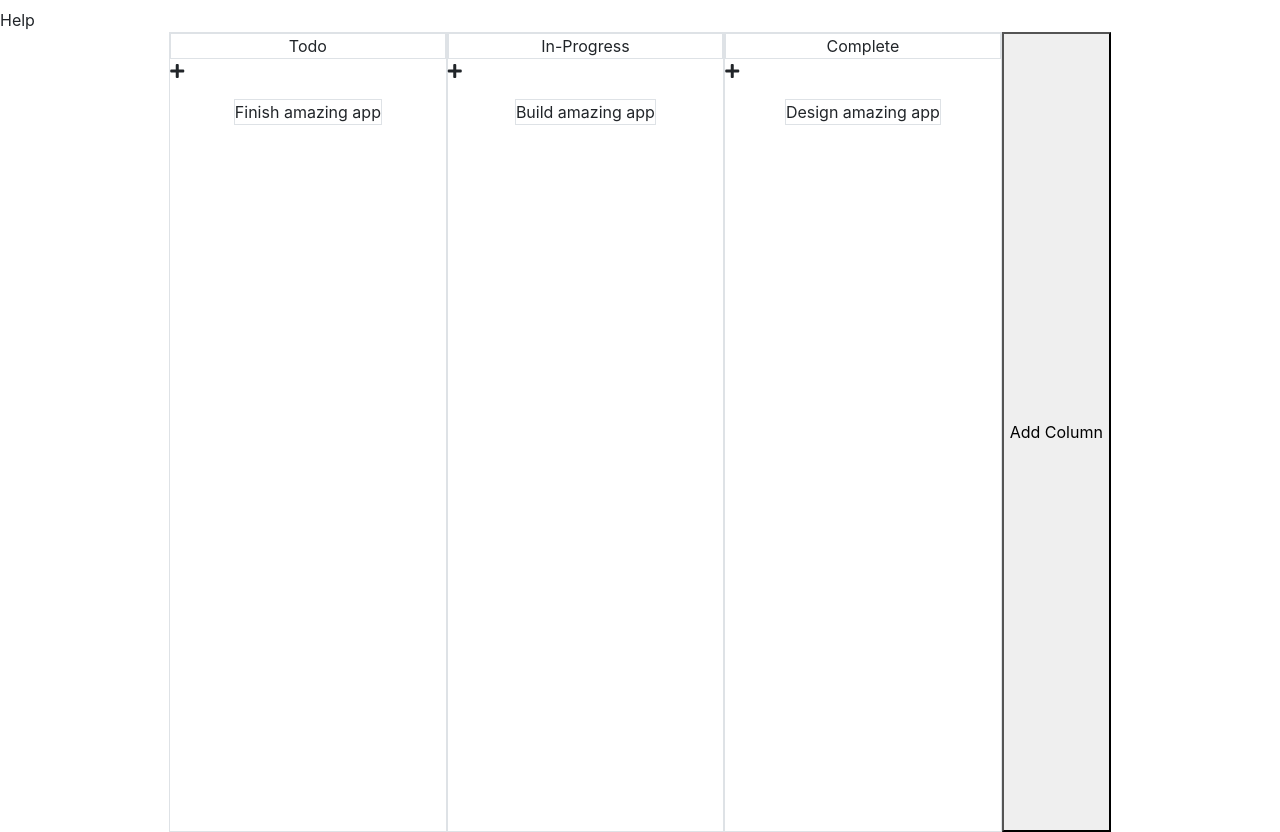
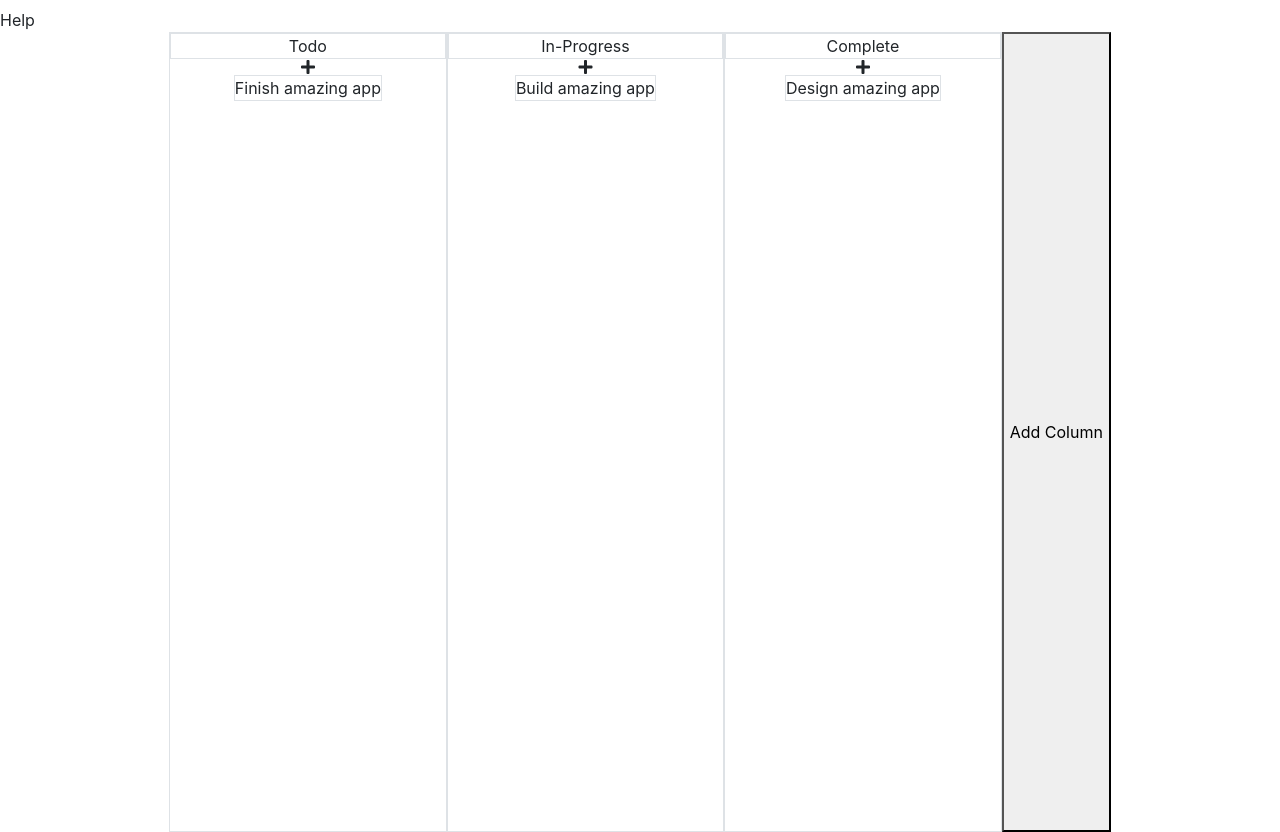
Before and after one commit to kusholhuq/js-olympics-team-overeact, a React (Create React App) app in the folder js-hackathon-olympics/: page / in a window 1280 px wide. Built offline with nearby package versions, Linux system fonts and the light colour scheme.

Commit message:
addColumn method updated to increase column count when called

```diff
--- a/js-hackathon-olympics/src/components/Column.jsx
+++ b/js-hackathon-olympics/src/components/Column.jsx
@@ -8,14 +8,19 @@ export default class Column extends React.Component {
     }
   }
 
+  addTask(event){
+    event.preventDefault();
+
+  }
+
   render() {
     return (
       <div className='w-25 vh-100 border'>
         <header className='border mx-0 w-100 d-flex justify-content-center'>
           {this.props.title}
         </header>
-        <div className='h-10'>
-          <div className="fas fa-plus"></div>
+        <div className="d-flex justify-content-center">
+          <i onClick={this.addTask} className="fas fa-plus"></i>
         </div>
         <div className='mx-0 w-100 d-flex justify-content-center'>
           {
--- a/js-hackathon-olympics/src/components/ColumnContainer.jsx
+++ b/js-hackathon-olympics/src/components/ColumnContainer.jsx
@@ -35,8 +35,14 @@ export default class ColumnContainer extends React.Component {
           content: [],
           columnId: this.state.columnCount + 1
         })
-        console.log(newColumn)
-    this.setState(state=>({columns: newColumn}))
+
+    this.setState(state=>({columns: newColumn, columnCount: this.state.columnCount+1}))
+  }
+
+  addTask(event) {
+    event.preventDefault();
+    const column = this.state.columns.slice()
+
   }
 
   render(){
```
